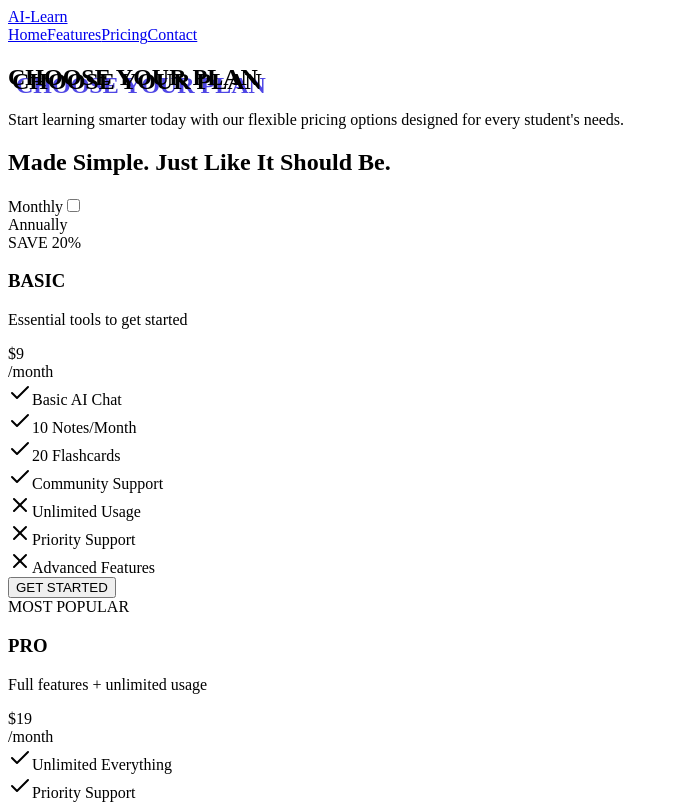
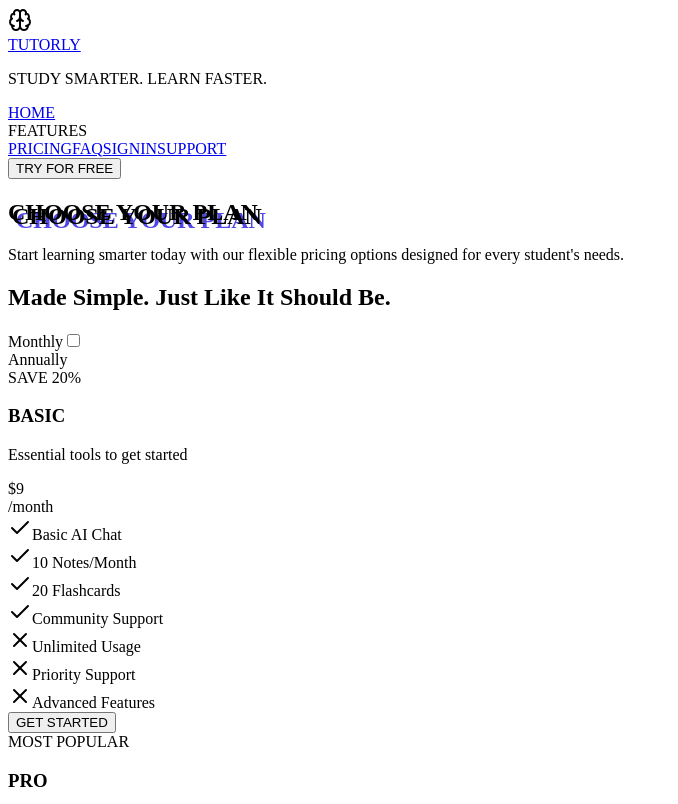
Before and after one commit to shxhidtutorly/gettutorly, a Next.js app: page /Pricing in a window 1280 px wide. Shown: the top 804 px of the page, without its empty margins (0-678 px from the left). Built offline with nearby package versions, Linux system fonts and the light colour scheme.

Commit message:
Update Pricing.tsx

```diff
--- a/src/pages/Pricing.tsx
+++ b/src/pages/Pricing.tsx
@@ -2,49 +2,10 @@
 
 import React, { useState } from 'react';
 import { Check, Star, X } from "lucide-react";
-
-// --- Helper Components (Exported as requested) ---
-
-export const Navbar = () => (
-  <nav className="bg-white text-black font-mono border-b-4 border-black sticky top-0 z-50">
-    <div className="max-w-7xl mx-auto px-4 sm:px-6 lg:px-8">
-      <div className="flex items-center justify-between h-20">
-        <div className="flex-shrink-0">
-          <a href="/" className="text-3xl font-black">AI-Learn</a>
-        </div>
-        <div className="hidden md:block">
-          <div className="ml-10 flex items-baseline space-x-4">
-            <a href="#" className="text-black hover:bg-black hover:text-white px-3 py-2 text-lg font-bold transition-all duration-200">Home</a>
-            <a href="#" className="text-black hover:bg-black hover:text-white px-3 py-2 text-lg font-bold transition-all duration-200">Features</a>
-            <a href="#" className="bg-black text-white px-3 py-2 text-lg font-bold">Pricing</a>
-            <a href="#" className="text-black hover:bg-black hover:text-white px-3 py-2 text-lg font-bold transition-all duration-200">Contact</a>
-          </div>
-        </div>
-      </div>
-    </div>
-  </nav>
-);
-
-export const Footer = () => (
-    <footer className="bg-white text-black font-mono border-t-4 border-black">
-        <div className="max-w-7xl mx-auto py-12 px-4 sm:px-6 lg:px-8 text-center">
-            <h2 className="text-3xl font-black mb-4">AI-Learn</h2>
-            <p className="text-lg font-bold mb-6">Supercharge Your Learning.</p>
-            <div className="flex justify-center space-x-6">
-                <a href="#" className="text-black hover:underline font-bold">Privacy Policy</a>
-                <a href="#" className="text-black hover:underline font-bold">Terms of Service</a>
-            </div>
-            <p className="mt-8 text-center text-base font-bold text-gray-600">&copy; 2025 AI-Learn. All rights reserved.</p>
-        </div>
-    </footer>
-);
-
-// A simple Button component to replicate one from a UI library
-const CustomButton = ({ className, children, ...props }) => (
-    <button className={className} {...props}>
-        {children}
-    </button>
-);
+import  Navbar  from "@/components/navbar";
+import { Footer } from "@/components/footer";
+import { Button } from "@/components/ui/button";
+import { Badge } from "@/components/ui/badge";
 
 // --- Main Pricing Page Component ---
 
@@ -160,9 +121,9 @@ export default function App() {
               <div key={plan.name} className={`relative h-full flex flex-col p-8 text-black bg-white ${brutalistShadow} ${brutalistTransition} ${brutalistHover}`}>
                 {plan.popular && (
                   <div className="absolute -top-4 left-1/2 transform -translate-x-1/2 z-10">
-                    <div className="bg-black text-white font-black px-6 py-2 border-2 border-black text-sm">
+                    <Badge className="bg-black text-white font-black px-6 py-2 border-2 border-black text-sm">
                       MOST POPULAR
-                    </div>
+                    </Badge>
                   </div>
                 )}
                 <div className={`w-full h-4 ${plan.color} absolute top-0 left-0 border-b-4 border-black`}></div>
@@ -187,9 +148,9 @@ export default function App() {
                   ))}
                 </div>
                 <a href="/signup" className="mt-auto block">
-                  <CustomButton className={`w-full font-black py-4 text-lg border-4 border-black ${plan.buttonClass} ${brutalistShadow} ${brutalistTransition} hover:shadow-none hover:-translate-x-1 hover:-translate-y-1`}>
+                  <Button className={`w-full font-black py-4 text-lg border-4 border-black ${plan.buttonClass} ${brutalistShadow} ${brutalistTransition} hover:shadow-none hover:-translate-x-1 hover:-translate-y-1`}>
                     {plan.cta}
-                  </CustomButton>
+                  </Button>
                 </a>
               </div>
             ))}
```
